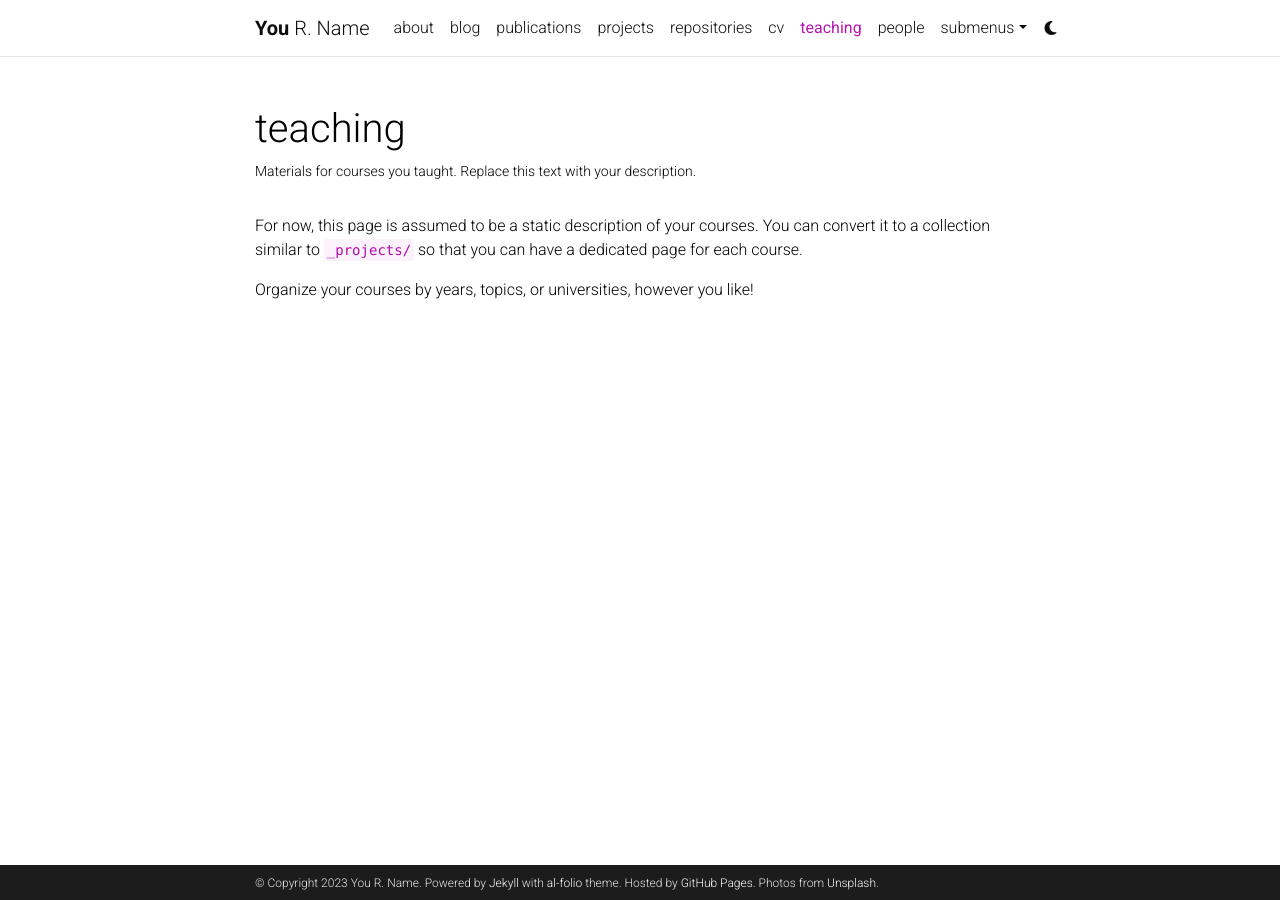
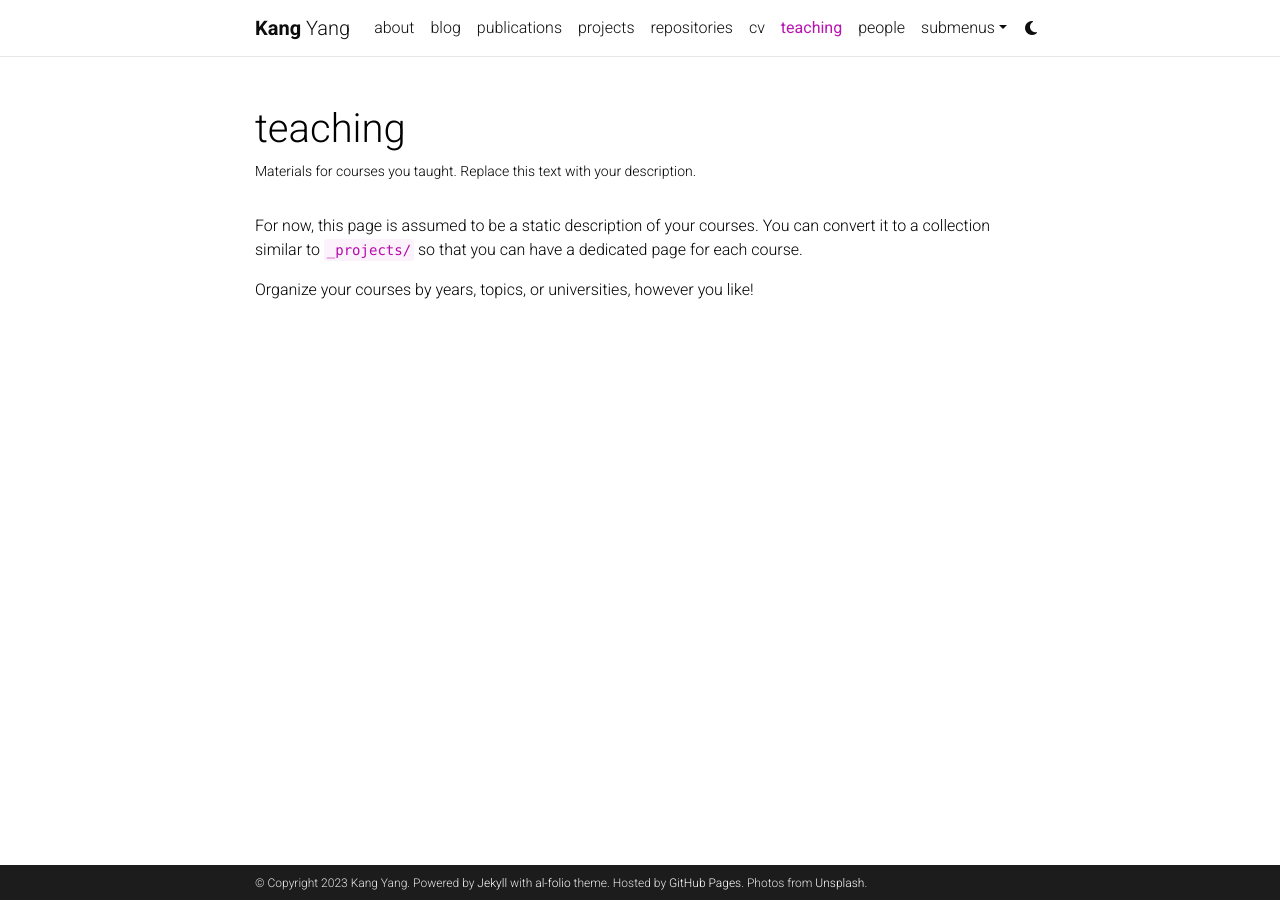
Before and after one commit to GitKangaroo/GitKangaroo.github.io, a Jekyll site: the page built from _pages/teaching.md, in a window 1280 px wide. Built offline with Jekyll 4.4.1, drawn with Linux system fonts in a browser that asks for light colours; comment, search, counter and statistics services are not loaded; a style sheet for code colours, icons or effects is not loaded; some of the changed lines change nothing that is shown.

Commit message:
Changed my name and descriptions

```diff
--- a/_config.yml
+++ b/_config.yml
@@ -3,17 +3,18 @@
 # -----------------------------------------------------------------------------
 
 title: blank # the website title (if blank, full name will be used instead)
-first_name: You
-middle_name: R.
-last_name: Name
-email: you@example.com
+first_name: Kang
+middle_name:
+last_name: Yang
+pronouns: he/him
+email: kang.yang.oxford@gmail.com
 description: > # the ">" symbol means to ignore newlines until "footer_text:"
-  A simple, whitespace theme for academics. Based on [*folio](https://github.com/bogoli/-folio) design.
+  Particle Physics Research Associate at Imperial College London
 footer_text: >
   Powered by <a href="https://jekyllrb.com/" target="_blank">Jekyll</a> with <a href="https://github.com/alshedivat/al-folio">al-folio</a> theme.
   Hosted by <a href="https://pages.github.com/" target="_blank">GitHub Pages</a>.
   Photos from <a href="https://unsplash.com" target="_blank">Unsplash</a>.
-keywords: jekyll, jekyll-theme, academic-website, portfolio-website  # add your own keywords or leave empty
+keywords:  # add your own keywords or leave empty
 
 lang: en # the language of your site (for example: en, fr, cn, ru, etc.)
 icon: ⚛️  # the emoji used as the favicon (alternatively, provide image name in /assets/img/)
@@ -67,7 +68,7 @@
 # Social integration
 # -----------------------------------------------------------------------------
 
-github_username: # your GitHub user name
+github_username: GitKangaroo # your GitHub user name
 gitlab_username: # your GitLab user name
 x_username: # your X handle
 mastodon_username: # your mastodon instance+username in the format instance.tld/@username
@@ -76,7 +77,7 @@
 scholar_userid: # your Google Scholar ID
 semanticscholar_id: # your Semantic Scholar ID
 whatsapp_number: # your WhatsApp number (full phone number in international format. Omit any zeroes, brackets, or dashes when adding the phone number in international format.)
-orcid_id: # your ORCID ID
+orcid_id: 0000-0001-5146-7311 # your ORCID ID
 medium_username: # your Medium username
 quora_username: # your Quora username
 publons_id: # your ID on Publons
```
